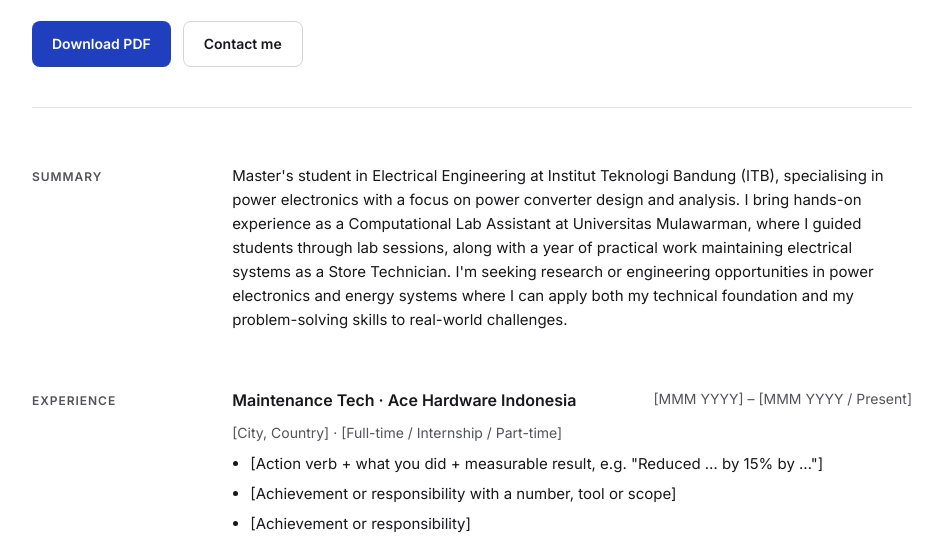
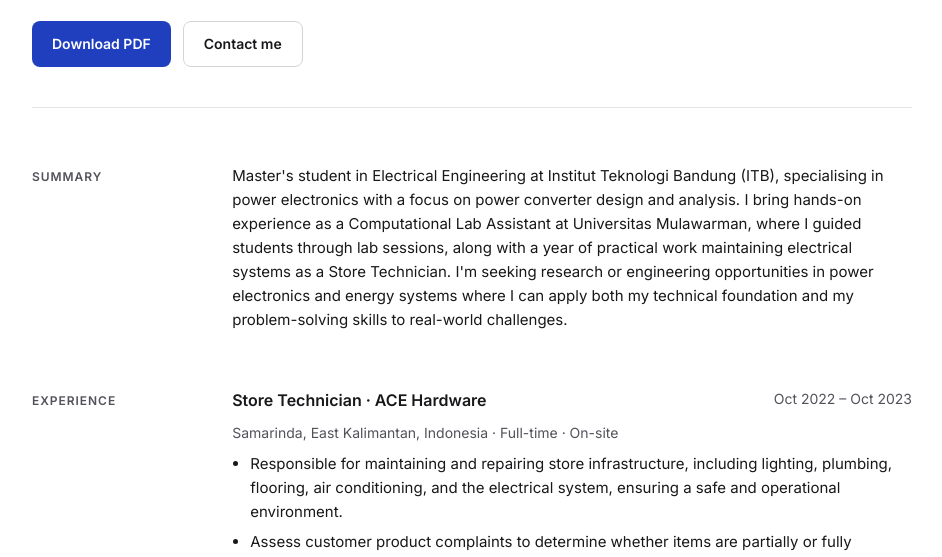
Before and after one commit to hafizhalramzy/hafizhalramzy.github.io, a plain HTML site: page index.html in a window 1280 px wide. Shown: the part 233-790 px from the top of the page, without its empty margins (168-1110 px from the left). Drawn offline with Linux system fonts and the light colour scheme.

Commit message:
Update index.html

```diff
--- a/index.html
+++ b/index.html
@@ -48,14 +48,13 @@ li{margin:0 0 6px}
 <div style="flex: 999 1 480px; min-width: 0; display: flex; flex-direction: column; gap: 32px">
 <div style="display: flex; flex-direction: column; gap: 8px">
 <div style="display: flex; flex-wrap: wrap; justify-content: space-between; gap: 4px 16px">
-<h3 style="margin: 0; font-size: 16px; font-weight: 600">Maintenance Tech · Ace Hardware Indonesia</h3>
-<span style="font-size: 14px; color: #52525B">[MMM YYYY] – [MMM YYYY / Present]</span>
+<h3 style="margin: 0; font-size: 16px; font-weight: 600">Store Technician · ACE Hardware</h3>
+<span style="font-size: 14px; color: #52525B">Oct 2022 – Oct 2023</span>
 </div>
-<span style="font-size: 14px; color: #52525B">[City, Country] · [Full-time / Internship / Part-time]</span>
+<span style="font-size: 14px; color: #52525B">Samarinda, East Kalimantan, Indonesia · Full-time · On-site</span>
 <ul>
-<li>[Action verb + what you did + measurable result, e.g. "Reduced … by 15% by …"]</li>
-<li>[Achievement or responsibility with a number, tool or scope]</li>
-<li>[Achievement or responsibility]</li>
+<li>Responsible for maintaining and repairing store infrastructure, including lighting, plumbing, flooring, air conditioning, and the electrical system, ensuring a safe and operational environment.</li>
+<li>Assess customer product complaints to determine whether items are partially or fully defective, and manage the repair or replacement process by coordinating with the service center and maintaining accurate documentation.</li>
 </ul>
 </div>
 <div style="display: flex; flex-direction: column; gap: 8px">
```
